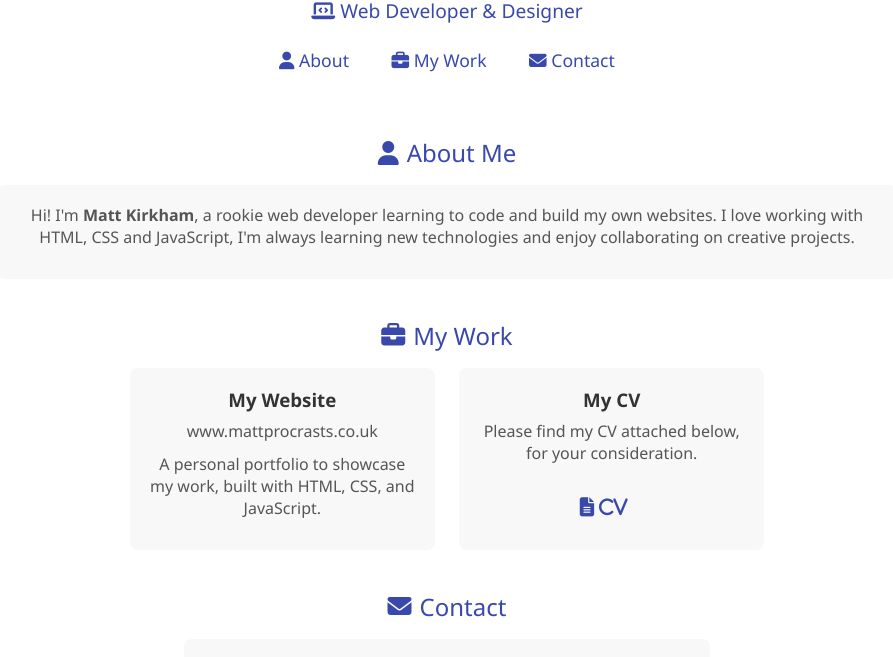
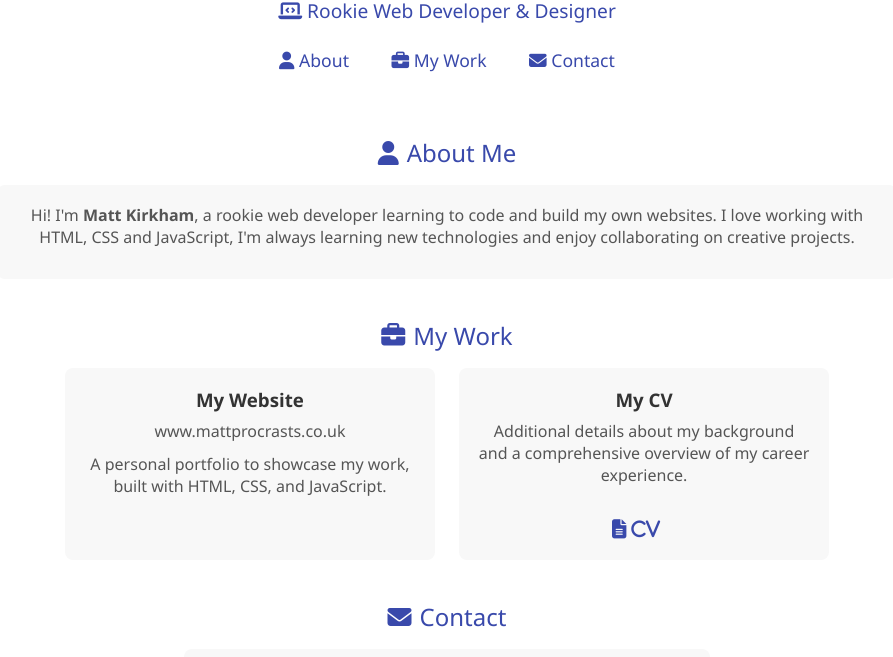
Before and after one commit to mattprocrasts/mattprocrasts, a plain HTML site: page index.html in a window 1280 px wide. Shown: the part 282-939 px from the top of the page, without its empty margins (193-1086 px from the left). Drawn offline with Linux system fonts and the light colour scheme.

Commit message:
Update index.html

```diff
--- a/index.html
+++ b/index.html
@@ -18,7 +18,7 @@
     <header>
   <img src="selfie.jpeg" alt="Your Name" class="avatar" />
       <h1>Matt Kirkham</h1>
-      <div class="subtitle"><i class="fa-solid fa-laptop-code"></i> Web Developer & Designer</div>
+      <div class="subtitle"><i class="fa-solid fa-laptop-code"></i> Rookie Web Developer & Designer</div>
       <nav>
         <a href="#about"><i class="fa-solid fa-user"></i> About</a>
         <a href="#projects"><i class="fa-solid fa-briefcase"></i> My Work</a>
@@ -44,7 +44,7 @@
         </div>
         <div class="project-card">
           <h3>My CV</h3>
-          <p>Please find my CV attached below, for your consideration.</p>
+          <p>Additional details about my background and a comprehensive overview of my career experience.</p>
           <br>
           <div class="project-links">
             <a href="CV2025.docx" class="fa-solid fa-file-lines"></i> CV</a>
```
